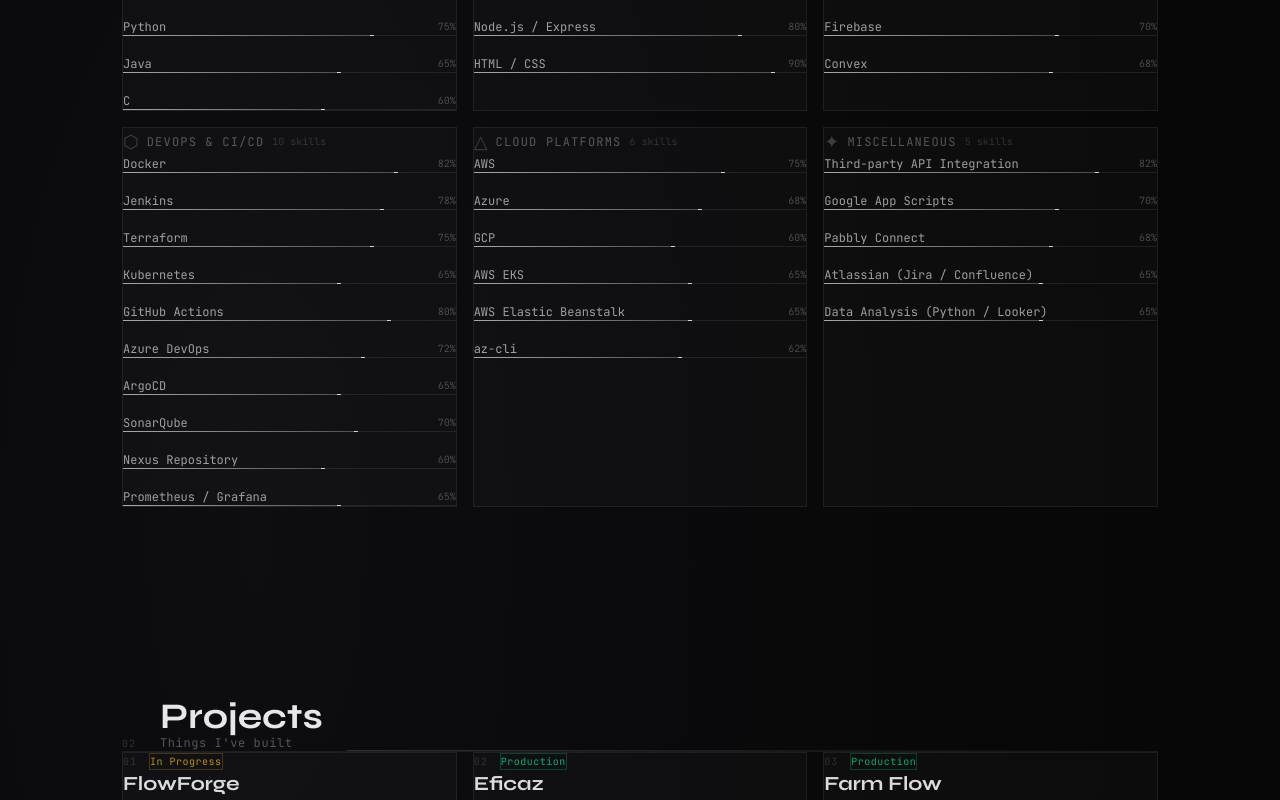
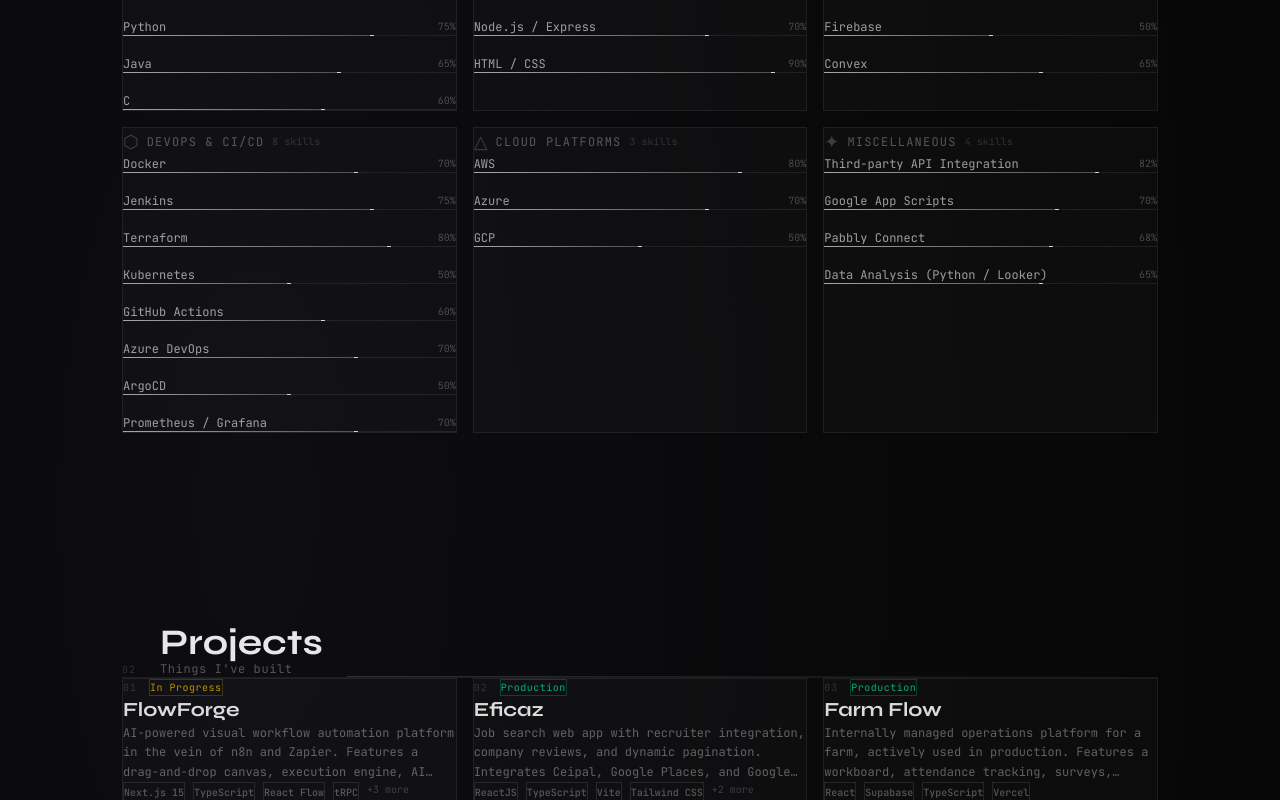
Before and after one commit to areysid/arey-sid, a Next.js app: page / in a window 1280 px wide. Shown: the part 1980-2780 px from the top of the page. Built offline with nearby package versions, Linux system fonts and the light colour scheme.

Commit message:
portfolio v2

```diff
--- a/components/hero/TerminalWidget.tsx
+++ b/components/hero/TerminalWidget.tsx
@@ -29,7 +29,7 @@
   const [bootDone, setBootDone] = useState(false);
   const [bootLines, setBootLines] = useState<string[]>([]);
   const inputRef = useRef<HTMLInputElement>(null);
-  const bottomRef = useRef<HTMLDivElement>(null);
+  const bodyRef = useRef<HTMLDivElement>(null); // ref on the scrollable terminal body
 
   // Boot sequence
   useEffect(() => {
@@ -41,10 +41,25 @@
     });
   }, []);
 
-  // Auto scroll to bottom inside terminal only
+  // Scroll terminal body internally using scrollTop — never touches page scroll
   useEffect(() => {
-    bottomRef.current?.scrollIntoView({ behavior: "smooth", block: "nearest" });
+    if (bodyRef.current) {
+      bodyRef.current.scrollTop = bodyRef.current.scrollHeight;
+    }
   }, [history, bootLines]);
+
+  const scrollToSection = (selector: string) => {
+    const el = document.querySelector(selector) as HTMLElement | null;
+    if (!el) return;
+    // Walk up DOM to get true absolute offsetTop
+    let top = 0;
+    let current: HTMLElement = el;
+    while (current.offsetParent) {
+      top += current.offsetTop;
+      current = current.offsetParent as HTMLElement;
+    }
+    window.scrollTo({ top: top - 64, behavior: "instant" });
+  };
 
   const handleCommand = (raw: string) => {
     const cmd = raw.trim().toLowerCase();
@@ -96,10 +111,8 @@
           ...prev,
           { type: "success", text: `→ navigating to /${target}` },
         ]);
-        setTimeout(() => {
-          const el = document.querySelector(VALID_SECTIONS[target]);
-          el?.scrollIntoView({ behavior: "smooth" });
-        }, 400);
+        // Delay slightly so history state settles, then scroll page
+        setTimeout(() => scrollToSection(VALID_SECTIONS[target]), 300);
         return;
       }
 
@@ -148,8 +161,11 @@
         </span>
       </div>
 
-      {/* Terminal body */}
-      <div className="p-4 h-52 overflow-y-auto font-mono text-xs flex flex-col gap-1 scrollbar-none">
+      {/* Terminal body — scrollable via scrollTop only */}
+      <div
+        ref={bodyRef}
+        className="p-4 h-52 overflow-y-auto font-mono text-xs flex flex-col gap-1 scrollbar-none"
+      >
         {bootLines.map((line, i) => (
           <p key={i} className="text-white/25">
             {line}
@@ -177,8 +193,6 @@
             {entry.text}
           </p>
         ))}
-
-        <div ref={bottomRef} />
       </div>
 
       {/* Input row */}
--- a/lib/data.ts
+++ b/lib/data.ts
@@ -13,49 +13,43 @@
 
 export const skills = [
   // Languages
-  { name: "JavaScript", category: "Languages", level: 85 },
-  { name: "TypeScript", category: "Languages", level: 82 },
+  { name: "JavaScript", category: "Languages", level: 65 },
+  { name: "TypeScript", category: "Languages", level: 70 },
   { name: "Python", category: "Languages", level: 75 },
   { name: "Java", category: "Languages", level: 65 },
   { name: "C", category: "Languages", level: 60 },
 
   // Frontend & Full-Stack
-  { name: "React / Next.js", category: "Frontend", level: 88 },
+  { name: "React / Next.js", category: "Frontend", level: 80 },
   { name: "Tailwind CSS", category: "Frontend", level: 90 },
-  { name: "Node.js / Express", category: "Frontend", level: 80 },
+  { name: "Node.js / Express", category: "Frontend", level: 70 },
   { name: "HTML / CSS", category: "Frontend", level: 90 },
 
   // Database
-  { name: "Prisma / SQL", category: "Database", level: 78 },
-  { name: "MongoDB Atlas", category: "Database", level: 72 },
-  { name: "Firebase", category: "Database", level: 70 },
-  { name: "Convex", category: "Database", level: 68 },
+  { name: "Prisma / SQL", category: "Database", level: 75 },
+  { name: "MongoDB Atlas", category: "Database", level: 60 },
+  { name: "Firebase", category: "Database", level: 50 },
+  { name: "Convex", category: "Database", level: 65 },
 
   // DevOps & CI/CD
-  { name: "Docker", category: "DevOps & CI/CD", level: 82 },
-  { name: "Jenkins", category: "DevOps & CI/CD", level: 78 },
-  { name: "Terraform", category: "DevOps & CI/CD", level: 75 },
-  { name: "Kubernetes", category: "DevOps & CI/CD", level: 65 },
-  { name: "GitHub Actions", category: "DevOps & CI/CD", level: 80 },
-  { name: "Azure DevOps", category: "DevOps & CI/CD", level: 72 },
-  { name: "ArgoCD", category: "DevOps & CI/CD", level: 65 },
-  { name: "SonarQube", category: "DevOps & CI/CD", level: 70 },
-  { name: "Nexus Repository", category: "DevOps & CI/CD", level: 60 },
-  { name: "Prometheus / Grafana", category: "DevOps & CI/CD", level: 65 },
+  { name: "Docker", category: "DevOps & CI/CD", level: 70 },
+  { name: "Jenkins", category: "DevOps & CI/CD", level: 75 },
+  { name: "Terraform", category: "DevOps & CI/CD", level: 80 },
+  { name: "Kubernetes", category: "DevOps & CI/CD", level: 50 },
+  { name: "GitHub Actions", category: "DevOps & CI/CD", level: 60 },
+  { name: "Azure DevOps", category: "DevOps & CI/CD", level: 70 },
+  { name: "ArgoCD", category: "DevOps & CI/CD", level: 50 },
+  { name: "Prometheus / Grafana", category: "DevOps & CI/CD", level: 70 },
 
   // Cloud Platforms
-  { name: "AWS", category: "Cloud Platforms", level: 75 },
-  { name: "Azure", category: "Cloud Platforms", level: 68 },
-  { name: "GCP", category: "Cloud Platforms", level: 60 },
-  { name: "AWS EKS", category: "Cloud Platforms", level: 65 },
-  { name: "AWS Elastic Beanstalk", category: "Cloud Platforms", level: 65 },
-  { name: "az-cli", category: "Cloud Platforms", level: 62 },
+  { name: "AWS", category: "Cloud Platforms", level: 80 },
+  { name: "Azure", category: "Cloud Platforms", level: 70 },
+  { name: "GCP", category: "Cloud Platforms", level: 50 },
 
   // Miscellaneous
   { name: "Third-party API Integration", category: "Miscellaneous", level: 82 },
   { name: "Google App Scripts", category: "Miscellaneous", level: 70 },
   { name: "Pabbly Connect", category: "Miscellaneous", level: 68 },
-  { name: "Atlassian (Jira / Confluence)", category: "Miscellaneous", level: 65 },
   { name: "Data Analysis (Python / Looker)", category: "Miscellaneous", level: 65 },
 ];
 
@@ -212,7 +206,7 @@
   },
   {
     role: "Product & Web Development Intern",
-    company: "TagMango",
+    company: "Eficaz HR Services",
     period: "Apr 2024 – May 2024  ·  Aug 2025 – Oct 2025",
     description:
       "Worked across two stints on full-stack web projects integrating FastAPI backend logic, third-party APIs, and responsive frontends. Contributed to landing pages, marketing strategies, and interactive service demos. Earlier stint involved chatbot research and development using WATI.",
```
